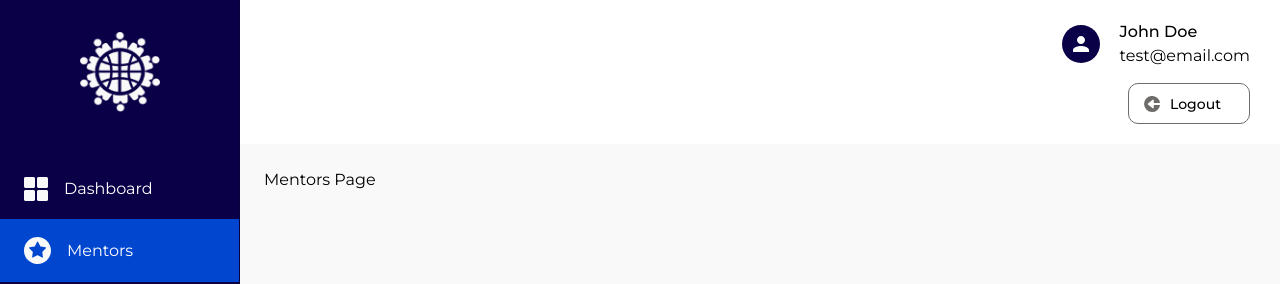
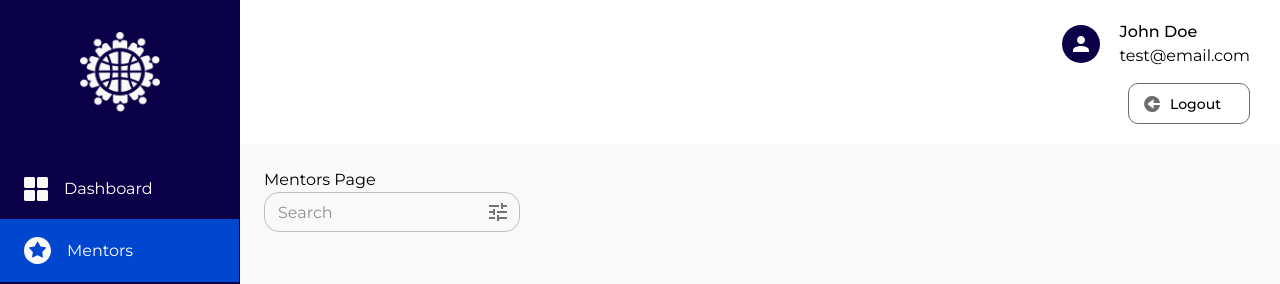
Before and after one commit to MentorsWithoutBorders/mwb-partners-admin, a Next.js app: page /app/mentors in a window 1280 px wide. Shown: the top 284 px of the page. Built offline with nearby package versions, Linux system fonts and the light colour scheme.

Commit message:
feat: start implementation of Search Filter box (Issue #28)

```diff
--- a/src/components/Layout/Layout.tsx
+++ b/src/components/Layout/Layout.tsx
@@ -11,6 +11,7 @@ import {
 } from 'react'
 
 import { TopBar } from './Layout.styled'
+
 import SideItem from '@/components/SideItem/SideItem'
 
 const SIDEBAR_WIDTH = 240
--- a/src/components/Popup/Popup.tsx
+++ b/src/components/Popup/Popup.tsx
@@ -1,7 +1,8 @@
+import { Backdrop } from '@mui/material'
+import Popper from '@mui/material/Popper'
 import * as React from 'react'
-import Popper from '@mui/material/Popper'
+
 import { CloseButton, PopupBody, Title } from './Popup.styled'
-import { Backdrop } from '@mui/material'
 
 interface IPopupProps {
   children: React.ReactNode
--- a/src/components/SideItem/SideItem.tsx
+++ b/src/components/SideItem/SideItem.tsx
@@ -1,6 +1,7 @@
 import Link from 'next/link'
 import { useRouter } from 'next/router'
 import React from 'react'
+
 import { SideItemWrapper, SidebarText } from './SideItem.styled'
 
 interface SideItemProps {
--- a/src/containers/dashboard/DashboardLayout.tsx
+++ b/src/containers/dashboard/DashboardLayout.tsx
@@ -9,7 +9,6 @@ import {
 } from '@/components/Layout/Layout'
 import Logout from '@/components/Logout/Logout'
 import UserDetails from '@/components/UserDetails/UserDatails'
-
 import DashboardIcon from '~/icons/dashboard.svg'
 import MentorIcon from '~/icons/mentors-white.svg'
 import StudentIcon from '~/icons/students-white.svg'
--- a/src/pages/app/mentors.tsx
+++ b/src/pages/app/mentors.tsx
@@ -1,9 +1,77 @@
+// import TextField from '@mui/material/TextField'
+import TuneIcon from '@mui/icons-material/Tune'
+import Visibility from '@mui/icons-material/Visibility'
+import VisibilityOff from '@mui/icons-material/VisibilityOff'
+import Box from '@mui/material/Box'
+import IconButton from '@mui/material/IconButton'
+import InputAdornment from '@mui/material/InputAdornment'
+import OutlinedInput from '@mui/material/OutlinedInput'
+import Popper from '@mui/material/Popper'
+import * as React from 'react'
+
 import { DashboardLayout } from '@/containers/dashboard/DashboardLayout'
+import { roundedInput } from '@/styles/pages/app/mentors.styled'
 
 export default function MentorsPage() {
+  const myRef = React.useRef(null)
+
+  const [anchorEl, setAnchorEl] = React.useState<null | HTMLElement>(null)
+  const [showPassword, setShowPassword] = React.useState(false)
+
+  const handleClick = (event: React.MouseEvent<HTMLElement>) => {
+    setShowPassword((show) => !show)
+  }
+
+  // const open = Boolean(anchorEl);
+  const id = showPassword ? 'simple-popper' : undefined
+
   return (
     <DashboardLayout title="Mentors">
       <div>Mentors Page</div>
+
+      <div>
+        <OutlinedInput
+          ref={myRef}
+          aria-describedby={id}
+          label="Outlined"
+          size="small"
+          placeholder="Search"
+          sx={roundedInput}
+          endAdornment={
+            <InputAdornment position="end">
+              <IconButton
+                aria-label="toggle password visibility"
+                onClick={handleClick}
+                edge="end"
+              >
+                <TuneIcon color={showPassword ? 'disabled' : 'action'} />
+              </IconButton>
+            </InputAdornment>
+          }
+        />
+
+        <Popper
+          id={id}
+          open={showPassword}
+          anchorEl={myRef.current}
+          placement="bottom-start"
+          modifiers={[
+            {
+              name: 'sameWidth',
+              enabled: true,
+              fn: ({ state }) => {
+                state.styles.popper.width = `${state.rects.reference.width}px`
+              },
+              phase: 'beforeWrite',
+              requires: ['computeStyles']
+            }
+          ]}
+        >
+          <Box sx={{ border: 1, p: 1, bgcolor: 'background.paper' }}>
+            The content of the input Popper.
+          </Box>
+        </Popper>
+      </div>
     </DashboardLayout>
   )
 }
--- a/src/pages/index.tsx
+++ b/src/pages/index.tsx
@@ -1,6 +1,7 @@
-import Popup from '@/components/Popup/Popup'
 import { Box } from '@mui/material'
 import Head from 'next/head'
+
+import Popup from '@/components/Popup/Popup'
 
 export default function Home() {
   return (
--- /dev/null
+++ b/src/styles/pages/app/mentors.styled.ts
@@ -0,0 +1,11 @@
+import { SxProps, Theme } from '@mui/material/styles'
+
+export const roundedInput: SxProps<Theme> = {
+  borderRadius: '15px'
+}
+
+const allStyles = {
+  roundedInput
+}
+
+export default allStyles
```
